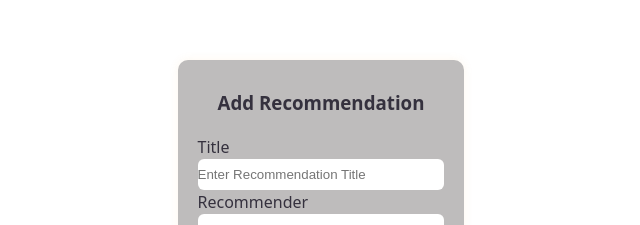
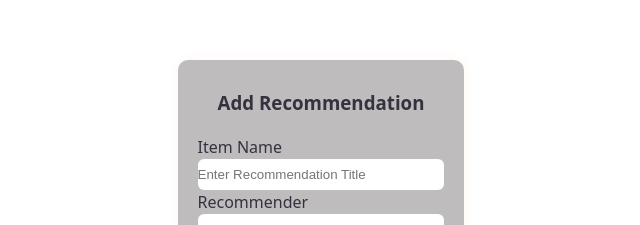
Before and after one commit to PratiAmalden/Recommendation-Tracker, a React (Vite) app in the folder frontend/: page / in a window 1280 px wide. Shown: the part 117-342 px from the top of the page, without its empty margins (339-979 px from the left). Built offline with nearby package versions, Linux system fonts and the light colour scheme.

Commit message:
Changing label "Title" to "item name"

```diff
--- a/frontend/src/components/recommendForm.jsx
+++ b/frontend/src/components/recommendForm.jsx
@@ -71,7 +71,7 @@
     <div className='container'>
       <h3>Add Recommendation</h3>
       <form onSubmit={handleSubmit}>
-        <label htmlFor='title'>Title</label>
+        <label htmlFor='title'>Item Name</label>
         <input type="text" id="title" placeholder='Enter Recommendation Title' name="title" required onChange={handleChange}></input>
 
         <label htmlFor='recommender'>Recommender</label>
```
